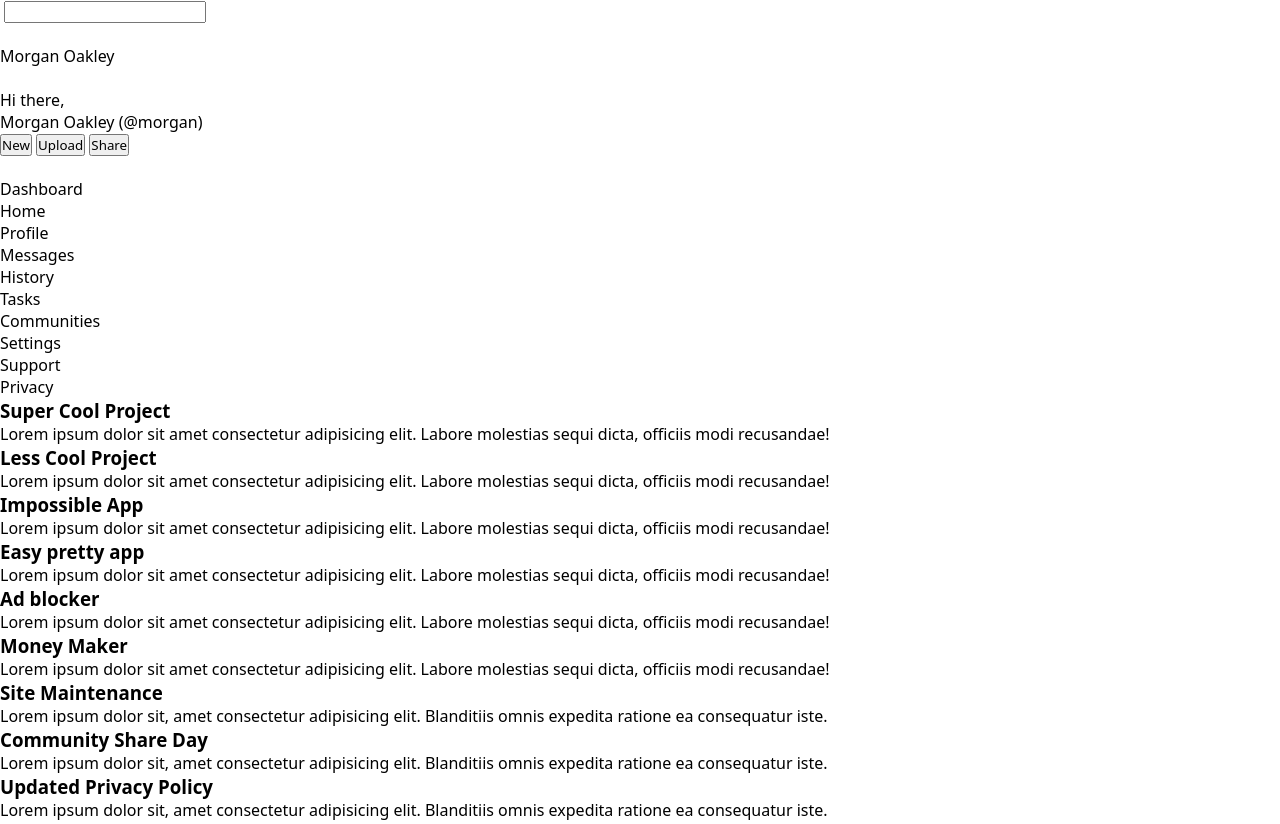
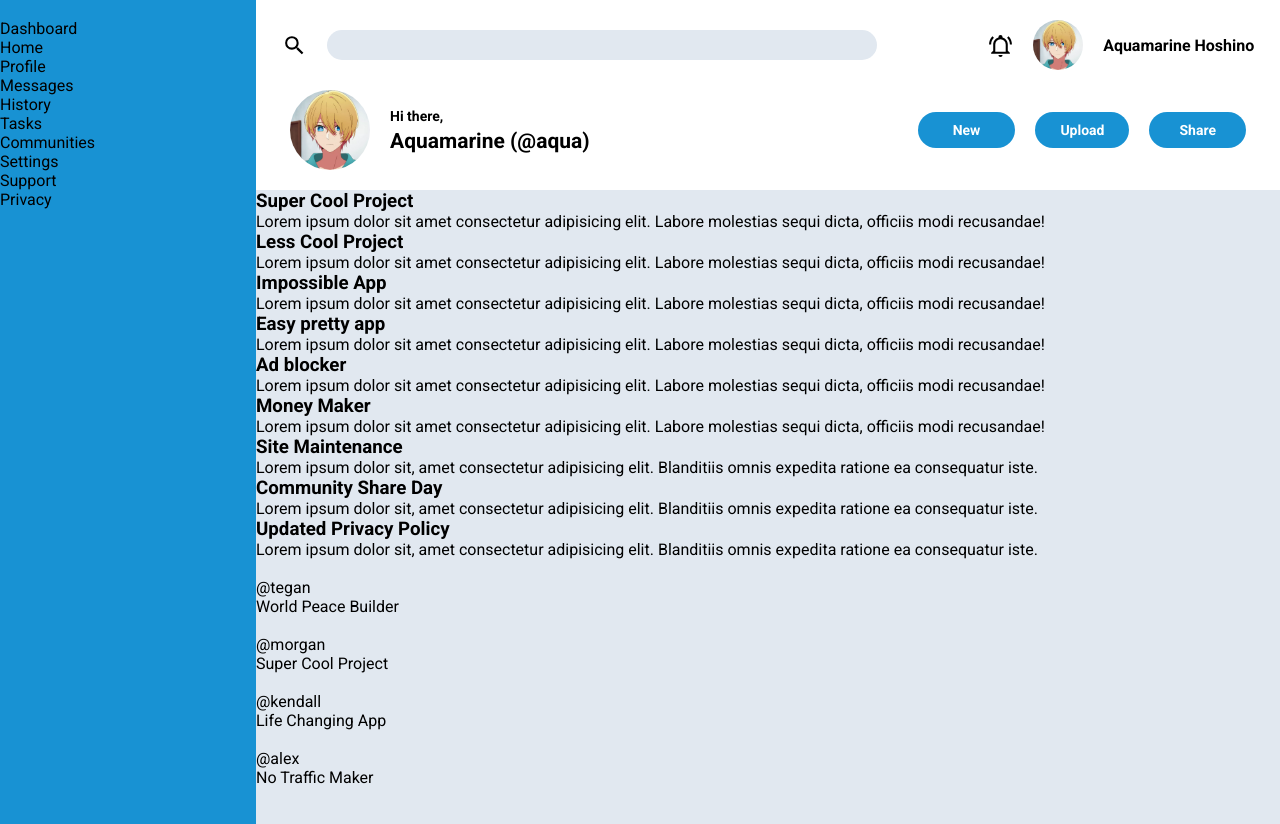
Before and after one commit to tourad009/admin-dashboard, a plain HTML site: page index.html in a window 1280 px wide. Shown: the top 824 px of the page. Drawn offline with Linux system fonts and the light colour scheme.

Commit message:
Add styling to the header part

```diff
--- a/index.html
+++ b/index.html
@@ -9,24 +9,30 @@
 <body>
     <div class="container">
         <div class="header">
+            <div class="upper-header">
                 <div class="searchbar">
-                <img src="" alt="">
+                    <img src="assets/magnify.svg" alt="">
                     <input type="text">
                 </div>
                 <div class="header-upper-right-side">
-                <img src="" alt="">
-                <img src="" alt="">
-                <p>Morgan Oakley</p>
+                    <img src="assets/bell-ring-outline.svg" alt="" class="bell-icon">
+                    <img src="assets/profile-pict.webp" alt="" class="user-img">
+                    <p>Aquamarine Hoshino</p>
                 </div>
+            </div>
+            <div class="lower-header">
                 <div class="user">
-                <img src="" alt="">
-                <p>Hi there,</p>
-                <p>Morgan Oakley (@morgan)</p>
+                    <img src="assets/profile-pict.webp" alt="">
+                    <div class="text">
+                        <p class="text1">Hi there,</p>
+                        <p class="text2">Aquamarine (@aqua)</p>
+                    </div>
                 </div>
                 <div class="buttons">
                     <button>New</button>
                     <button>Upload</button>
                     <button>Share</button>
+                </div>
             </div>
         </div>
         <div class="sidebar">
--- a/main.css
+++ b/main.css
@@ -1,6 +1,159 @@
+@import url('https://fonts.googleapis.com/css2?family=Roboto:ital,wght@0,100;0,300;0,400;0,500;0,700;0,900;1,100;1,300;1,400;1,500;1,700;1,900&display=swap');
+
 * {
     margin: 0;
     padding: 0;
     box-sizing: border-box;
-    font-family: system-ui, sans-serif;
+    font-family: "Roboto";
 }
+
+:root {
+    --header-bg: rgb(255, 255, 255);
+    --sidebar-bg: rgb(24, 146, 211);
+    --content-bg: rgb(225, 232, 240);
+    --content-card-border: rgb(241, 178, 49);
+}
+
+.container {
+    display: grid;
+    grid-template-columns: 1fr 3fr 1fr;
+    grid-template-rows: 1fr 5fr;
+}
+
+.header {
+    grid-column: 2/4;
+    grid-row: 1;
+    background-color: var(--header-bg);
+    padding: 20px;
+}
+
+.upper-header {
+    display: flex;
+    justify-content: space-around;
+    align-items: center;
+    gap: 100px;
+}
+
+.searchbar {
+    display: flex;
+    justify-content: center;
+    align-items: center;
+    gap: 20px;
+}
+
+.searchbar img {
+    width: 25px;
+}
+
+.searchbar input {
+    width: 550px;
+    height: 30px;
+    border-radius: 30px;
+    border: none;
+    background-color: var(--content-bg);
+    padding: 10px;
+}
+
+.header-upper-right-side {
+    display: flex;
+    justify-content: center;
+    align-items: center;
+    gap: 20px;
+}
+
+.header-upper-right-side p {
+    font-weight: bold;
+}
+
+.header-upper-right-side .bell-icon {
+    width: 25px;
+}
+
+.header-upper-right-side .user-img {
+    border-radius: 50%;
+    width: 50px;
+    height: 50px;
+}
+
+.user {
+    display: flex;
+    justify-content: center;
+    align-items: center;
+    gap: 20px;
+}
+
+.user img{
+    border-radius: 50%;
+    width: 80px;
+}
+
+.user .text1 {
+    font-size: 14px;
+    font-weight: bold;
+    margin-bottom: 5px;
+}
+
+.user .text2 {
+    font-size: 21px;
+    font-weight: bold;
+}
+
+.buttons {
+    display: flex;
+    justify-content: center;
+    align-items: center;
+    gap: 20px;
+}
+
+.buttons button:nth-child(1) {
+    padding: 10px 35px;
+    background-color: var(--sidebar-bg);
+    color: var(--header-bg);
+    font-weight: bold;
+    font-size: 14px;
+    border: none;
+    border-radius: 40px;
+    cursor: pointer;
+}
+
+.buttons button:nth-child(2) {
+    padding: 10px 25px;
+    background-color: var(--sidebar-bg);
+    color: var(--header-bg);
+    font-weight: bold;
+    font-size: 14px;
+    border: none;
+    border-radius: 40px;
+    cursor: pointer;
+}
+
+.buttons button:nth-child(3) {
+    padding: 10px 30px;
+    background-color: var(--sidebar-bg);
+    color: var(--header-bg);
+    font-weight: bold;
+    font-size: 14px;
+    border: none;
+    border-radius: 40px;
+    cursor: pointer;
+}
+
+.lower-header {
+    display: flex;
+    justify-content: space-around;
+    align-items: center;
+    gap: 300px;
+    margin-top: 20px;
+}
+
+.sidebar {
+    grid-column: 1;
+    grid-row: 1/3;
+    background-color: var(--sidebar-bg);
+}
+
+.content {
+    grid-column: 2/4;
+    grid-row: 2;
+    background-color: var(--content-bg);
+}
```
Also changed, not shown: assets/bell-ring-outline.svg (added), assets/magnify.svg (added), assets/profile-pict.webp (added). Lines whose indentation alone changed are shown as unchanged.
